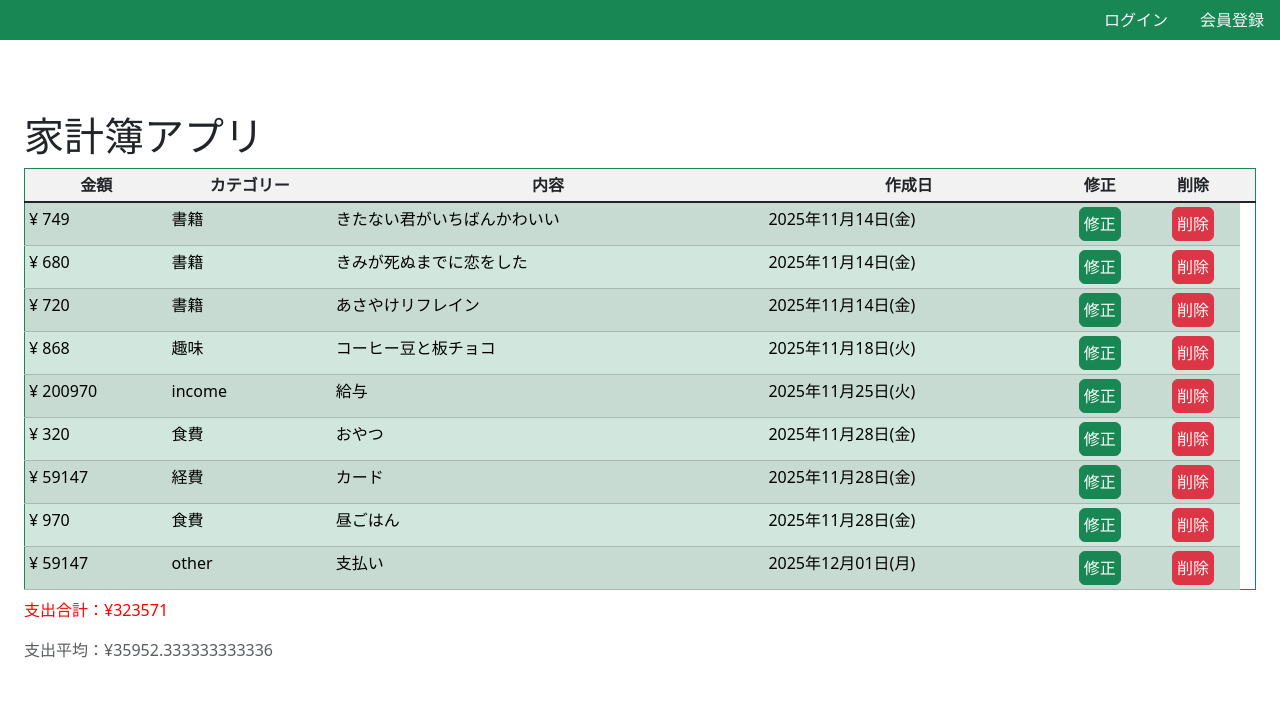
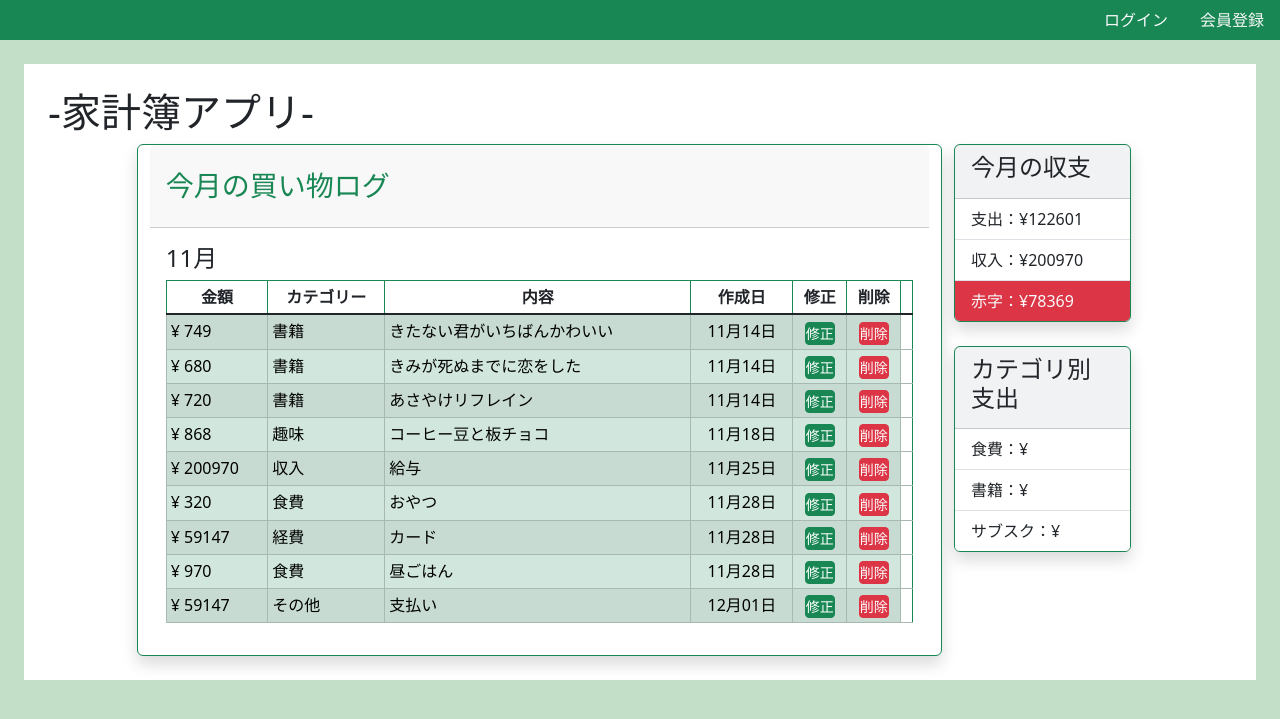
Before and after one commit to iSHDa116/HomeBudget-app-Django-, a Django app: page / in a window 1280 px wide. Shown: the top 719 px of the page. Run offline with Django 5.2, Linux system fonts and the light colour scheme; data comes from the database, SQL or seed files in the repository; both versions use the stored data as it was after the commit.

Commit message:
大詰め

```diff
--- a/accounts/urls.py
+++ b/accounts/urls.py
@@ -1,10 +1,13 @@
 from django.contrib import admin
 from django.urls import path
 from django.contrib.auth.views import LoginView, LogoutView
+
+from . import views
 
 app_name = 'accounts'
 
 urlpatterns = [
     path('login/', LoginView.as_view(), name='login'),
     path('logout/', LogoutView.as_view(), name='logout'),
+    path('singup/', views.SingUpView.as_view(), name="singup"),
 ]
--- a/homebudget/models.py
+++ b/homebudget/models.py
@@ -1,7 +1,7 @@
 from django.db import models
 from django.utils import timezone
 
-CATEGORY =( ("Food","食費"),("book","書籍"),("Favorite","趣味"),("subscribe","サブスク"),("Entertainment", "娯楽費"),("Work","経費"))
+CATEGORY =( ("Food","食費"),("book","書籍"),("Favorite","趣味"),("subscribe","サブスク"),("Entertainment", "娯楽費"),("Work","経費") , ("income","収入"), ("other","その他"))
 
 class HomoBudget(models.Model):
     category = models.CharField(max_length=100, choices=CATEGORY)
@@ -10,6 +10,8 @@
     #日付の指定(https://docs.djangoproject.com/ja/5.2/ref/models/fields/#datefield )
     created_at = models.DateField()
 
+    # user = models.ForeignKey('auth.User', on_delete=models.CASCADE)
+
     #名前から中身を推測できるようにするため
     def __str__(self):
         return self.content
--- a/homebudget/templates/homebudget/create.html
+++ b/homebudget/templates/homebudget/create.html
@@ -15,7 +15,7 @@
         {% csrf_token %}
         {{form.as_p}}
         <input type="submit" class="btn btn-success" value="作成">
-        <a href="{% url 'index' %}" class="btn btn-primary">戻る</a>
+        <a href="{% url 'homebudget:index' %}" class="btn btn-primary">戻る</a>
     </form>
 </div>
 
--- a/homebudget/templates/homebudget/index.html
+++ b/homebudget/templates/homebudget/index.html
@@ -6,30 +6,79 @@
 {% block h1 %}家計簿アプリ{% endblock h1 %}
 {% block content %}
 
-    <table class=" table table-striped table-sm table-hover border border-success">
+<main>
+    <div class="row d-flex justify-content-center ">
+            <div class=" card shadow col-md-8 border border-success">
+                <div class="card-header py-4 ">
+                    <h3 class="m-0 font-weight-bold text-success">今月の買い物ログ</h3>
+                </div>
+                <div class="card-body">
+                <div class="table-responsive">
+                    <div>
+                        <h4>11月</h4>
+                    </div>
+                    <table id="my-table" class="table table-bordered table-striped table-sm table-hover table-fixed border border-success ">
                         <thead>
-            <caption id="total">支出合計：¥{{total}}</caption>
-            <caption>支出平均：¥{{avg}}</caption>
-            <tr class="text-center">
-                <th scope="col" class="text-dark"">金額</th>
-                <th scope="col" class="text-dark"">カテゴリー</th>
-                <th scope="col" class="text-dark"">内容</th>
-                <th scope="col" class="text-dark"">作成日</th>
+                            <tr class="text-center" >
+                                <th data-id="price" scope="col" class="w-10 text-dark" aria-sort="ascending">金額</th>
+                                <th data-id="category" scope="col" class="w-15 text-dark" >カテゴリー</th>
+                                <th data-id="content" scope="col" class="w-30 text-dark text-wrap">内容</th>
+                                <th data-id="created-at" scope="col" class="w-15 text-dark">作成日</th>
                                 <th scope="col" class="text-dark">修正</th>
                                 <th scope="col" class="text-dark">削除<th>
                             </tr>
                         </thead>
                         <tbody class="table-group-divider">
-            {% for obj in  object_list%}
+                            {% for obj in  object_list %}
                             <tr class="table-success">
-                <td>¥ {{obj.price}}</td>
-                <td>{{obj.get_category_display}}</td>
-                <td>{{obj.content}}</td>
-                <td>{{obj.created_at|date:"Y年m月d日(D)  "}}</td>
-                <td class="text-center"><a href="{% url 'homebudget:update' obj.pk %}" class="p-1 btn btn-success">修正</a></td>
-                <td class="text-center"><a href="{% url 'homebudget:delete' obj.pk %}" class="p-1 btn btn-danger" onclick="return confirm('本当に削除してもよろしいですか？')">削除</a></td>
+                                <td w-10>¥ {{obj.price}}</td>
+                                <td class="w-15">{{obj.get_category_display}}</td>
+                                <td class="w-30">{{obj.content}}</td>
+                                <td class="text-center">{{obj.created_at|date:"m月d日"}}</td>
+                                <td class="text-center"><a href="{% url 'homebudget:update' obj.pk %}" class="p-0 btn btn-success btn-sm">修正</a></td>
+                                <td class="text-center"><a href="{% url 'homebudget:delete' obj.pk %}" class="p-0 btn btn-danger btn-sm text-nowrap" onclick="return confirm('本当に削除してもよろしいですか？')">削除</a></td>
                             </tr>
                         {% endfor %}
                         </tbody>
                     </table>
+                </div>
+                </div>
+
+            </div>
+
+        <div class="col-md-2">
+            <div class="card shadow bg-light border border-success w-100">
+                <div class="card-header">
+                    <h4>今月の収支</h4>
+                    <!-- ToDo: 桁数がわかりやすいように","をつけたい -->
+                </div>
+                <ul class="list-group list-group-flush">
+                    <li class="list-group-item  ">支出：¥{{payment}}</li>
+                    <li class="list-group-item">収入：¥{{incomes}}</li>
+
+                    {% if isRed %}
+                        <li class="list-group-item text-light bg-danger"> 赤字：¥{{total}}</li>
+                    {% else %}
+                        <li class="list-group-item text-light bg-info"> 健全：¥{{total}}</li>
+                    {% endif %}
+                    <!-- <small value="">支出 >= 収入 × 0.5</small> -->
+                </ul>
+            </div>
+
+            <div class="card shadow bg-light border border-success w-100 my-4">
+                <div class="card-header">
+                    <h4>カテゴリ別支出</h4>
+                    <!-- ToDo: 桁数がわかりやすいように","をつけたい -->
+                </div>
+                <ul class="list-group list-group-flush">
+                    <li class="list-group-item  ">食費：¥</li>
+                    <li class="list-group-item">書籍：¥</li>
+                    <li class="list-group-item">サブスク：¥</li>
+                </ul>
+            </div>
+        </div>
+    </div>
+</main>
+
+
 {% endblock content %}
--- a/homebudget/templates/homebudget/list.html
+++ b/homebudget/templates/homebudget/list.html
@@ -7,7 +7,8 @@
 {% block h1 %}購入履歴{% endblock h1 %}
 {% block content %}
 
-    <table class=" table table-striped table-sm table-hover  border-success">
+<div class="d-flex justify-content-center">
+    <table class=" table table-striped table-sm table-hover  border-success ">
         <thead>
             <!-- <caption>合計：¥</caption> -->
             <tr>
@@ -29,4 +30,6 @@
             {% endfor %}
         </tbody>
     </table>
+</div>
+
 {% endblock content %}
--- a/homebudget/views.py
+++ b/homebudget/views.py
@@ -2,20 +2,35 @@
 from django.urls import reverse_lazy
 from django.views.generic import ListView, CreateView, UpdateView
 from django.db.models import Sum , Avg # .models とは違う
+from django.contrib.auth.mixins import LoginRequiredMixin
 from .models import HomoBudget
 from .forms import CreateForm
 
 def index(request):
     object_list = HomoBudget.objects.all()
+    #incomes = HomoBudget.objects.filter(category = "income")
+    aggregate_values = HomoBudget.objects.exclude(category='income').aggregate(payment = Sum("price"))
+    income_values = HomoBudget.objects.filter(category='income').aggregate(incomes = Sum("price"))
 
-    aggregate_values = HomoBudget.objects.aggregate(total = Sum("price"), avg = Avg("price"))
+    #支出の計算
+    payment = aggregate_values["payment"] or 0
+    income = income_values["incomes"] or 0
+    total = income - payment
+
+    if(payment > income * 0.5):
+        isRed = True
+    else:
+        isRed = False
+
     # {}は辞書型
     return render(request,
                 "homebudget/index.html",
                 {
                     "object_list":object_list,
-                    "total":aggregate_values["total"],
-                    "avg":aggregate_values["avg"]
+                    "payment":aggregate_values["payment"],
+                    "incomes":income_values["incomes"],
+                    "total":total,
+                    "isRed":isRed,
                 }
                 )
 
@@ -25,21 +40,24 @@
     obj = get_object_or_404(HomoBudget, pk=pk)
     # 削除
     obj.delete()
-    return redirect("index")
+    return redirect("homebudget:index")
 
-class ListHomeView(ListView):
+class ListHomeView(LoginRequiredMixin,ListView):
     model = HomoBudget
     template_name = "homebudget/list.html"
 
-class CreateDataView(CreateView):
+    # def post(*):
+
+
+class CreateDataView(LoginRequiredMixin,CreateView):
     model = HomoBudget
     form_class = CreateForm
     #fields = ["category", "price", "content", "created_at"] forms.pyを作ったため不使用
     template_name = "homebudget/create.html"
-    success_url = reverse_lazy("index")
+    success_url = reverse_lazy("homebudget:index")
 
-class UpdateDataView(UpdateView):
+class UpdateDataView(LoginRequiredMixin,UpdateView):
     model = HomoBudget
     form_class = CreateForm
     template_name = "homebudget/update.html"
-    success_url = reverse_lazy("index")
+    success_url = reverse_lazy("homebudget:index")
--- a/mysite/settings.py
+++ b/mysite/settings.py
@@ -37,6 +37,7 @@
     'django.contrib.sessions',
     'django.contrib.messages',
     'django.contrib.staticfiles',
+    'django.contrib.humanize',
     'homebudget.apps.HomebudgetConfig',
     'accounts.apps.AccountsConfig'
 ]
@@ -116,8 +117,11 @@
 # Static files (CSS, JavaScript, Images)
 # https://docs.djangoproject.com/en/5.2/howto/static-files/
 
-STATIC_URL = 'static/'
+STATIC_URL = '/static/'
 
+STATICFILES_DIRS = [
+    BASE_DIR / "static",
+]
 # Default primary key field type
 # https://docs.djangoproject.com/en/5.2/ref/settings/#default-auto-field
 
--- a/static/css/style.css
+++ b/static/css/style.css
@@ -1,8 +1,16 @@
-#total {
-    color: red;
-    text-decoration: wavy;
-}
-
 a{
     text-decoration: none;
 }
+body{
+    background-color: #c3dfc7;
+}
+.result-table{
+    text-decoration: none;
+}
+.total {
+    color: rgb(255, 0, 0);
+}
+
+.avg {
+    color: rgb(7, 176, 151);
+}
--- a/templates/base.html
+++ b/templates/base.html
@@ -1,4 +1,5 @@
 {% load static %}
+{% load humanize %}
 <!DOCTYPE html>
 <html lang="ja">
 <head>
@@ -12,12 +13,11 @@
     />
     <link rel="stylesheet" type="text/css" href="{% static 'css/style.css' %}" >
     <title>{% block title %}{% endblock %}</title>
+</head>
 
-<header>
-    <nav class="navbar navbar-dark bg-success stcky-top">
-
-
-
+<body>
+    <header>
+    <nav class="navbar navbar-dark bg-success sticky-top">
         <div class="nav-bar d-flex flex-row">
             {% if request.user.is_authenticated %}
             <a class="nav-link mx-3 text-light" href="{% url 'homebudget:index' %}" >ホーム</a>
@@ -36,24 +36,19 @@
                 </form>
             {% else %}
                 <a href="{% url 'accounts:login' %}" class="text-light nav-link mx-3">ログイン</a>
-                <a href="" class="text-light nav-link mx-3">会員登録</a>
+                <a href="{% url 'accounts:singup' %}" class="text-light nav-link mx-3">会員登録</a>
             {% endif %}
 
         </div>
     </nav>
-</header>
+    </header>
 
-</head>
-<body>
-    <div class="p-4"></div>
-    <div class="p-4">
-    <h1>{% block h1 %} {% endblock %}</h1>
+    <div class="p-4 m-4 bg-body">
+    <h1>-{% block h1 %} {% endblock %}-</h1>
         {% block content %} {% endblock %}
-    <script
-        src="https://cdn.jsdelivr.net/npm/bootstrap@5.3.8/dist/js/bootstrap.bundle.min.js"
+    <script src="https://cdn.jsdelivr.net/npm/bootstrap@5.3.8/dist/js/bootstrap.bundle.min.js"
         integrity="sha384-FKyoEForCGlyvwx9Hj09JcYn3nv7wiPVlz7YYwJrWVcXK/BmnVDxM+D2scQbITxI"
-        crossorigin="anonymous"
-    ></script>
+        crossorigin="anonymous"></script>
     <script src="{% static 'js/script.js' %}"></script>
 </body>
 </html>
```
Also changed, not shown: accounts/forms.py (added, +7 -0 lines), accounts/templates/accounts/singup.html (added, +25 -0 lines), accounts/views.py (+9 -1 lines), static/js/script.js (+31 -6 lines), db.sqlite3, homebudget/migrations/0008_alter_homobudget_category.py (added), homebudget/migrations/0009_alter_homobudget_category.py (added). Lines whose indentation alone changed are shown as unchanged.
